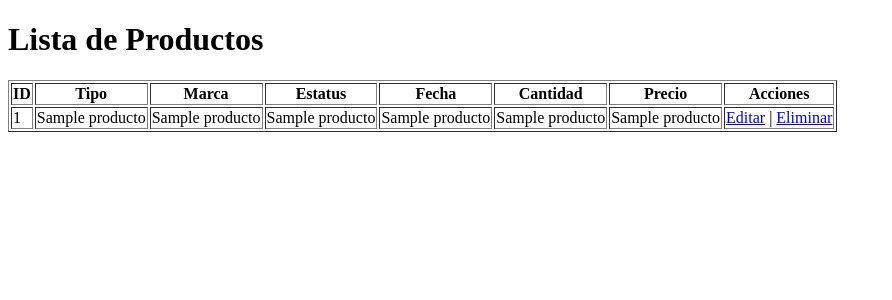
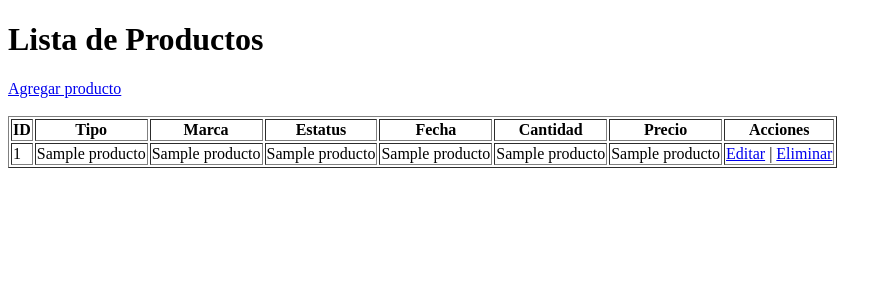
Before and after one commit to Brandon-HB-10/mini-sistema-crud-flask, a Flask app: page /productos in a window 1280 px wide. Shown: the top 300 px of the page, without its empty margins (0-892 px from the left). Run offline with Flask 3, Linux system fonts and the light colour scheme; a database or web service that is not in the repository returns one stand-in record (values such as "Sample title"); some libraries are stand-ins or nearby versions.

Commit message:
Agrege el Boton de agregar prodructo a la interfaz principal

```diff
--- a/templates/productos.html
+++ b/templates/productos.html
@@ -7,6 +7,8 @@
 
 <h1>Lista de Productos</h1>
 
+<a href="/agregar_producto">Agregar producto</a>
+<br><br>
 <table border="1">
 <tr>
 <th>ID</th>
```
